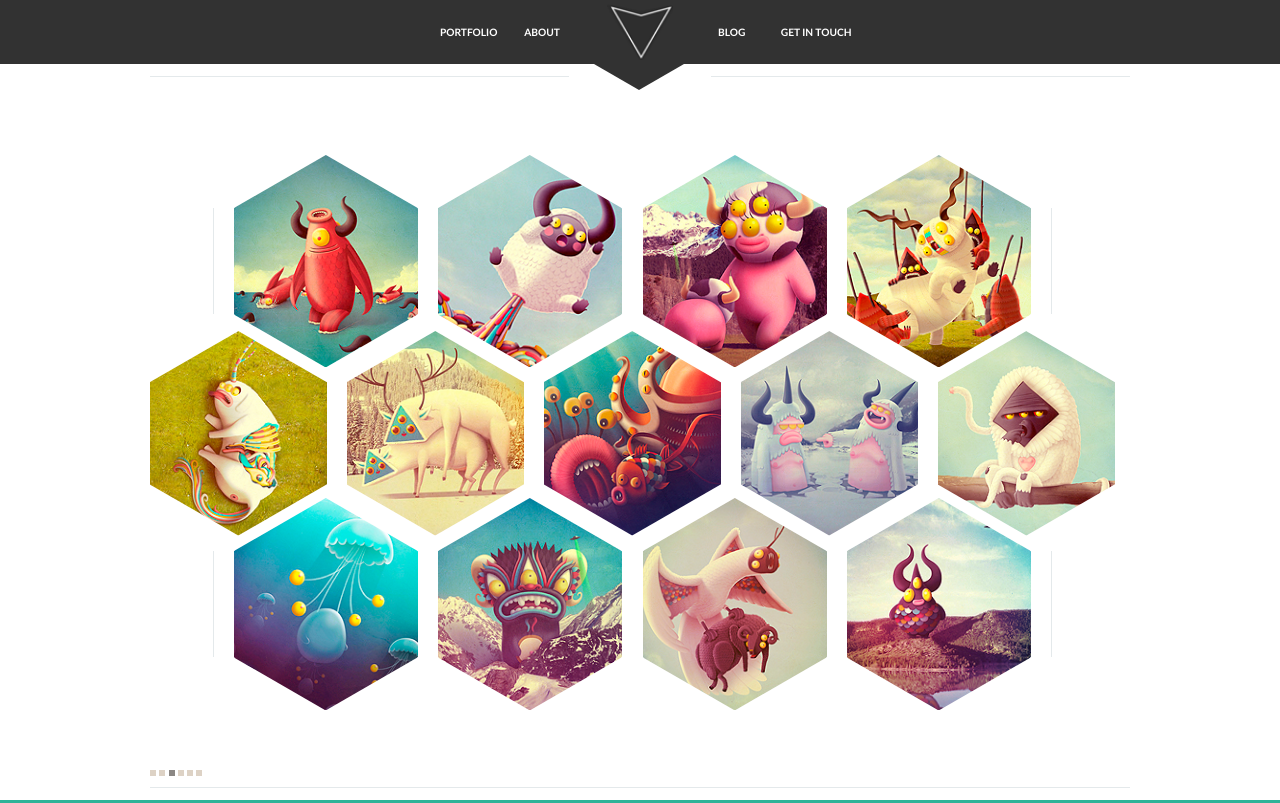
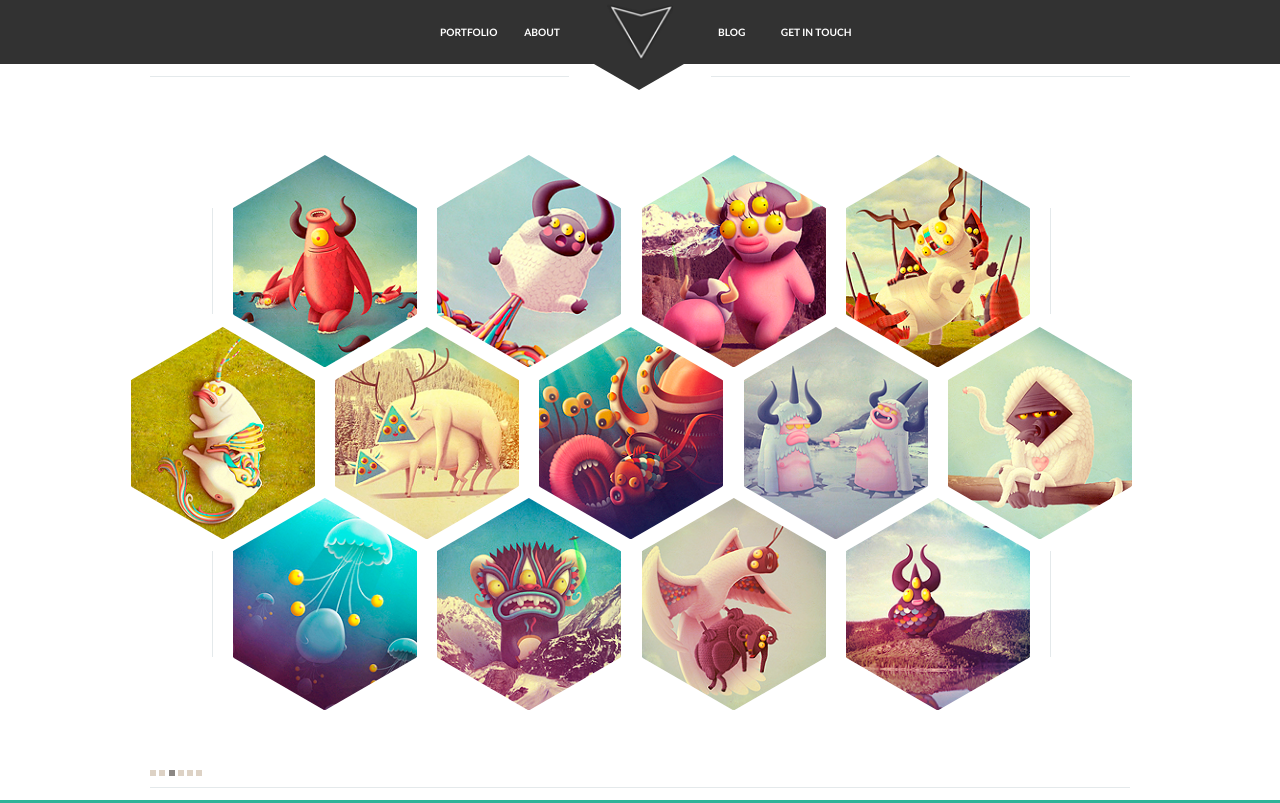
Before and after one commit to galmsx/hexal, a plain HTML site: page index.html in a window 1280 px wide. Shown: the top 803 px of the page. Drawn offline with Linux system fonts and the light colour scheme.

Commit message:
fix margins

```diff
--- a/style.css
+++ b/style.css
@@ -94,7 +94,7 @@
   overflow: auto;
 }
 .wrap-portfolio{
-  width: 102rem;
+  width: auto;
   margin: 0 auto;
   height: 100vh;
 
@@ -118,11 +118,11 @@
 }
 .hex-container{
   height: 44rem;
-  width: 98rem;
+  width: auto;
   margin-top: 12.9rem;
   margin-right: auto;
   margin-left: auto;
-  overflow: visible;
+  overflow-x: visible;
 }
 .hex-row{
   width:100%;
@@ -130,7 +130,7 @@
   display: flex;
   justify-content: center;
   align-items: center;
-  overflow: visible;
+  overflow-y: visible;
 }
 .hex-row:first-child{
   margin-bottom: 6.4rem;
@@ -139,7 +139,7 @@
   margin-top: 6.4rem;
 }
 .hex-row :last-child{
-  margin-right: 2.5rem;
+  margin-right: 2.7rem;
 }
 .side-line{
   margin: 0 1rem;
```
